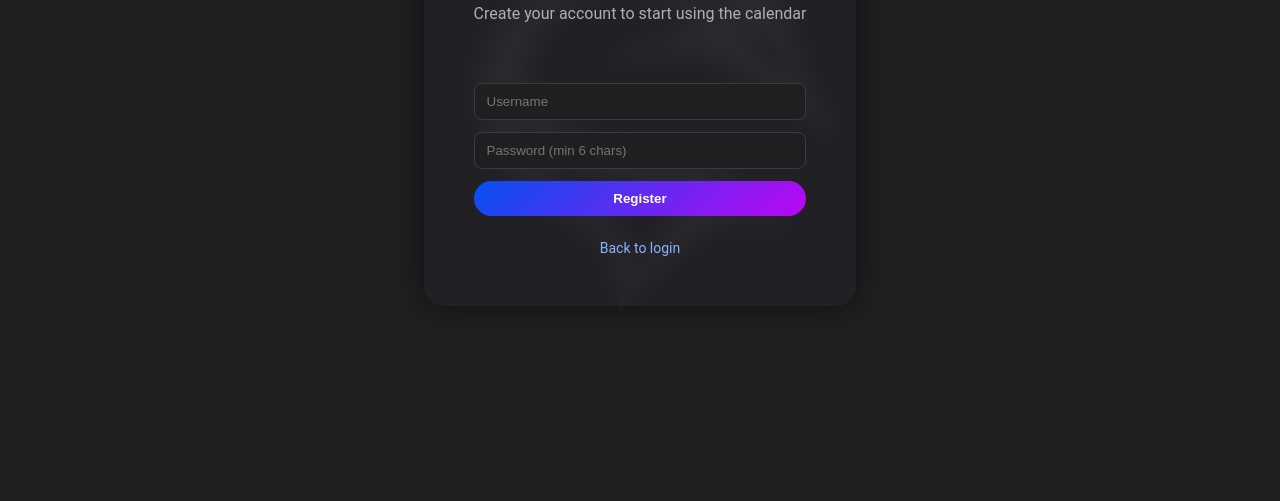
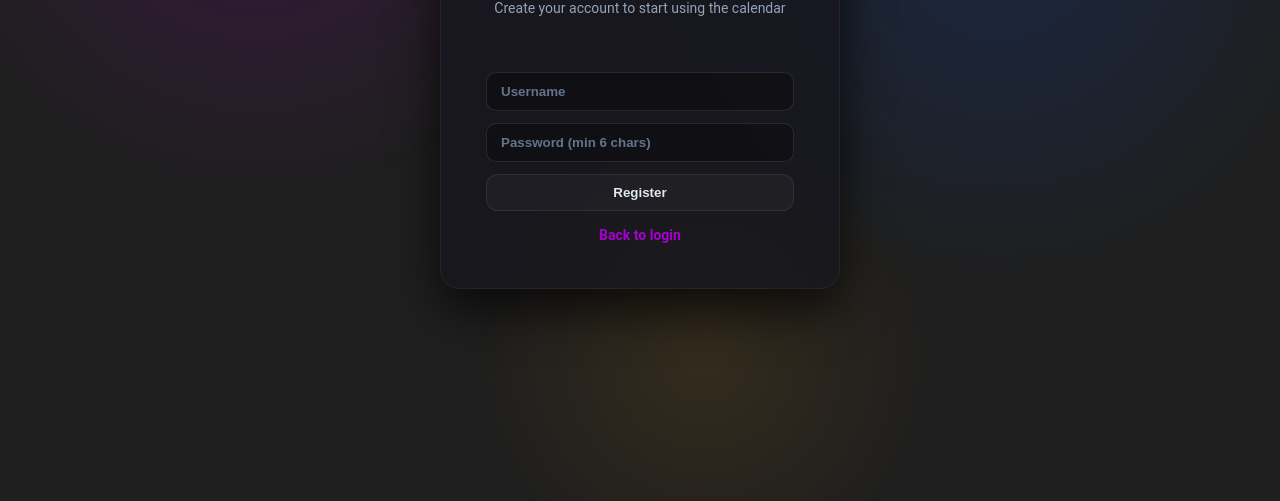
Before and after one commit to MinkerPro99/MinkerPage, a website: page pages/register.html in a window 1280 px wide. Shown: the part 299-800 px from the top of the page. Drawn offline with Linux system fonts and the light colour scheme.

Commit message:
Fix register page design

```diff
--- a/css/register.css
+++ b/css/register.css
@@ -1,121 +1,176 @@
 * {
+  box-sizing: border-box;
   color-scheme: dark;
 }
 
-    html {
+body {
   background-color: #1f1f1f;
+  color: #ffffff;
+  font-family: Roboto, sans-serif;
+  margin: 0;
+  min-height: 100vh;
+  overflow-x: hidden;
+  padding: 0;
 }
 
-    body {
-      background-color: transparent;
-      color: #ffffff;
-      font-family: 'Roboto', sans-serif;
-      margin: 0;
-      padding: 0;
-      position: relative;
+.color-circles {
+  position: fixed;
+  inset: 0;
+  background:
+    radial-gradient(circle at 20% 20%, rgba(166, 0, 207, 0.18), transparent 28%),
+    radial-gradient(circle at 78% 30%, rgba(6, 80, 241, 0.16), transparent 30%),
+    radial-gradient(circle at 55% 82%, rgba(241, 155, 6, 0.1), transparent 24%);
+  pointer-events: none;
+  z-index: 0;
 }
 
-    body::before {
-      content: '';
+.bg-logo {
+  align-items: center;
+  display: flex;
+  inset: 0;
+  justify-content: center;
+  pointer-events: none;
   position: fixed;
-      top: 50%;
-      left: 50%;
-      width: 80vmin;
-      height: 80vmin;
-      transform: translate(-50%, -50%);
-      background-image: url('/img/1kIcon.png');
-      background-size: cover;
-      background-repeat: no-repeat;
-      background-position: center;
-      opacity: 0.35;
-      filter: grayscale(1) brightness(1.2);
   z-index: 0;
-      pointer-events: none;
+}
+
+.bg-logo img {
+  filter: grayscale(1) brightness(1.15);
+  max-width: min(78vmin, 720px);
+  opacity: 0.16;
+  width: 78vmin;
 }
 
 .login-screen {
-      height: 100vh;
+  align-items: center;
   display: flex;
   justify-content: center;
-      align-items: center;
-      background-color: rgba(31, 31, 31, 0.5);
+  min-height: 100vh;
+  padding: 24px;
+  position: relative;
+  z-index: 1;
 }
 
 .login-card {
+  background-color: rgba(22, 22, 30, 0.75);
+  border: 1px solid rgba(255, 255, 255, 0.05);
   border-radius: 20px;
-      background-color: rgba(43, 43, 64, 0.2);
-      box-shadow: 0 0 30px rgba(0, 0, 0, 0.5);
-      padding: 50px;
+  box-shadow: 0 20px 50px rgba(0, 0, 0, 0.7);
+  max-width: 400px;
+  padding: 45px;
   text-align: center;
-      backdrop-filter: blur(10px);
+  width: 90%;
+  backdrop-filter: blur(16px);
+  -webkit-backdrop-filter: blur(16px);
 }
 
 .login-card h2 {
   color: #ffffff;
-      margin: 0 0 30px;
   font-weight: 700;
+  margin: 0 0 12px;
 }
 
 .login-card p {
-      color: #b0b0b0;
-      margin-bottom: 30px;
+  color: #94a3b8;
+  font-size: 14px;
+  margin: 0 0 24px;
 }
 
 .auth-fields {
   display: grid;
   gap: 12px;
-      min-width: 320px;
+  min-width: 280px;
 }
 
-    .field {
+.login-field {
+  background: rgba(0, 0, 0, 0.3);
+  border: 1px solid rgba(255, 255, 255, 0.1);
+  border-radius: 10px;
+  color: #ffffff;
+  font-weight: 600;
+  padding: 11px 14px;
+  transition: all 0.2s ease;
   width: 100%;
-      box-sizing: border-box;
-      padding: 10px 12px;
-      border-radius: 8px;
-      border: 1px solid #3a3a4a;
-      background: #1f1f1f;
-      color: #ffffff;
+}
+
+.login-field:focus {
+  border-color: #a600cf;
+  box-shadow: 0 0 12px rgba(166, 0, 207, 0.3);
+  outline: none;
+}
+
+.login-field::placeholder {
+  color: #64748b;
 }
 
 .login-btn {
+  background: rgba(255, 255, 255, 0.03);
+  border: 1px solid rgba(255, 255, 255, 0.08);
+  border-radius: 12px;
+  color: #e2e8f0;
+  cursor: pointer;
+  font-weight: 600;
+  padding: 10px 24px;
+  transition: all 0.25s cubic-bezier(0.4, 0, 0.2, 1);
   width: 100%;
-      background: linear-gradient(135deg, #0650f1 0%, #ba06f1 100%);
-      border: none;
-      color: white;
-      padding: 10px 25px;
-      border-radius: 25px;
-      font-weight: 600;
-      cursor: pointer;
-      transition: all 0.3s ease;
 }
 
-    .login-btn:hover {
+.login-btn:hover,
+.login-btn:focus-visible {
+  background: rgba(166, 0, 207, 0.15);
+  border-color: rgba(166, 0, 207, 0.5);
+  box-shadow: 0 8px 20px rgba(166, 0, 207, 0.2);
+  color: #ffffff;
+  text-decoration: none;
   transform: translateY(-2px);
-      box-shadow: 0 5px 20px rgba(6, 80, 241, 0.4);
-      color: white;
-      text-decoration: none;
+}
+
+.login-btn:disabled {
+  cursor: wait;
+  opacity: 0.65;
+  transform: none;
 }
 
 .hint {
-      margin-top: 12px;
   font-size: 14px;
+  margin-top: 4px;
   text-align: center;
 }
 
 .hint a {
-      color: #8ab3ff;
+  color: #a600cf;
+  font-weight: 600;
+  text-decoration: none;
+}
+
+.hint a:hover,
+.hint a:focus-visible {
+  color: #d946ef;
   text-decoration: none;
 }
 
 .msg {
-      min-height: 22px;
-      margin-bottom: 8px;
-      font-size: 0.9rem;
-      color: #f6a7a7;
+  border-radius: 8px;
+  color: #fecaca;
+  font-size: 14px;
+  margin-bottom: 12px;
+  min-height: 20px;
+  padding: 0;
+}
+
+.msg:not(:empty) {
+  background: rgba(239, 68, 68, 0.1);
+  border: 1px solid #ef4444;
+  padding: 10px;
 }
 
 .msg.ok {
-      color: #8ef0b7;
+  color: #bbf7d0;
+}
+
+.msg.ok:not(:empty) {
+  background: rgba(34, 197, 94, 0.1);
+  border-color: rgba(34, 197, 94, 0.45);
 }
 
 @media (max-width: 768px) {
@@ -125,20 +180,26 @@
 }
 
 @media (max-width: 600px) {
+  .login-screen {
+    padding: 16px;
+  }
+
   .login-card {
     padding: 20px;
     width: 92vw;
   }
 
-      .login-btn {
-        padding: 12px 18px;
-        border-radius: 12px;
-        font-size: 15px;
+  .auth-fields {
+    min-width: 0;
   }
 
-      body::before {
+  .login-btn {
+    font-size: 15px;
+    padding: 12px 18px;
+  }
+
+  .bg-logo img {
+    opacity: 0.12;
     width: 110vmin;
-        height: 110vmin;
-        opacity: 0.2;
   }
 }
--- a/pages/register.html
+++ b/pages/register.html
@@ -12,16 +12,19 @@
 </head>
 
 <body>
+  <div class="color-circles" aria-hidden="true"></div>
+  <div class="bg-logo"><img src="/img/1kIcon.png" alt="" aria-hidden="true"></div>
+
   <div class="login-screen">
     <div class="login-card">
-      <h2>📚 Study Calendar</h2>
+      <h2>Study Calendar</h2>
       <p>Create your account to start using the calendar</p>
 
       <div id="msg" class="msg"></div>
 
       <div class="auth-fields">
-        <input id="username" class="field" type="text" placeholder="Username" minlength="3" />
-        <input id="password" class="field" type="password" placeholder="Password (min 6 chars)" minlength="6" />
+        <input id="username" class="login-field" type="text" placeholder="Username" minlength="3" />
+        <input id="password" class="login-field" type="password" placeholder="Password (min 6 chars)" minlength="6" />
         <button id="registerBtn" class="login-btn">Register</button>
         <div class="hint">
           <a href="./studyCallendar.html">Back to login</a>
```
Lines whose indentation alone changed are shown as unchanged.
